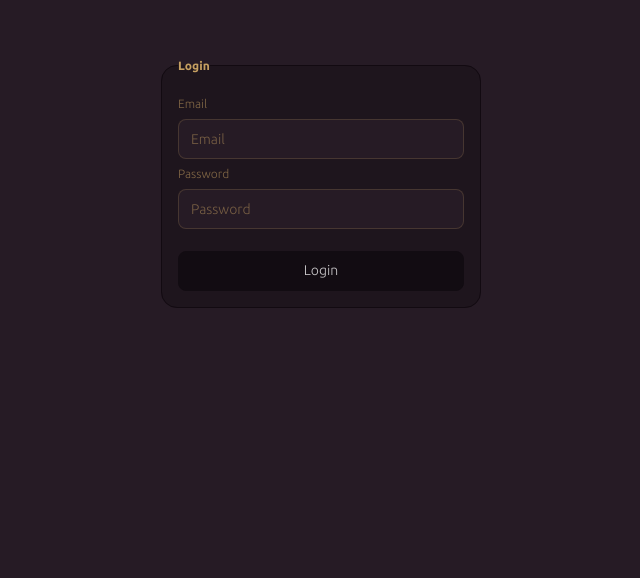
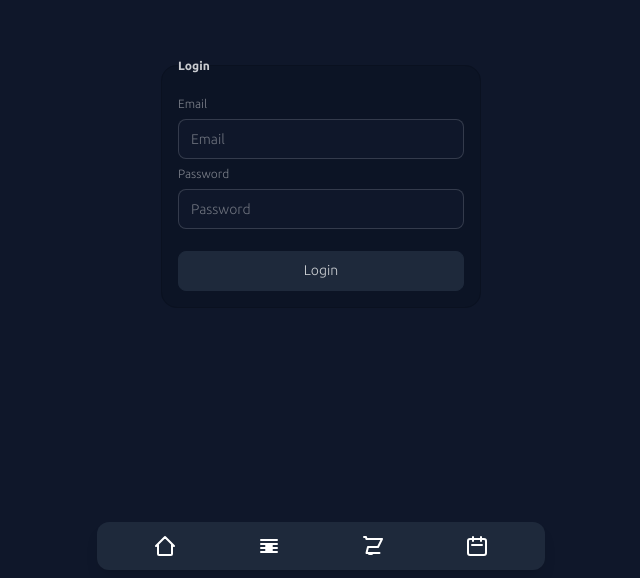
Before and after one commit to vnc-cmue/vue-to-do, a Vue app: page / in a window 1280 px wide. Shown: the part 222-800 px from the top of the page, without its empty margins (319-959 px from the left). Built offline with nearby package versions, Linux system fonts and the light colour scheme; no server answers; a web font is replaced by a local one.

Commit message:
[FEATURE] add todo header and edit app naviagtion

```diff
--- a/index.html
+++ b/index.html
@@ -1,5 +1,5 @@
 <!doctype html>
-<html lang="" data-theme="coffee" class="bg-base-100">
+<html lang="" data-theme="night" class="bg-base-100">
   <head>
     <meta charset="UTF-8" />
     <link rel="apple-touch-icon" href="./public/apple-touch-icon.png" />
--- a/src/App.vue
+++ b/src/App.vue
@@ -1,8 +1,10 @@
 <script setup lang="ts">
+import Navigation from './components/layout/app-naviagtion.vue'
 </script>
 
 <template>
     <RouterView />
+    <Navigation />
 </template>
 
 <style scoped></style>
--- a/src/assets/main.css
+++ b/src/assets/main.css
@@ -5,7 +5,7 @@
   themes:
     dark --default,
     dark --prefersdark,
-    coffee;
+    night;
 }
 
 h1,
--- a/src/components/layout/app-naviagtion.vue
+++ b/src/components/layout/app-naviagtion.vue
@@ -1,11 +1,35 @@
 <template>
-  <nav class="absolute bottom-2 place-items-center itemsce-center w-75 bg-base-300 flex justify-around p-2 text-white">
-    <RouterLink to="/home"><HomeIcon />Home</RouterLink>
-    <RouterLink to="/todo"><ListIcon />Check</RouterLink>
-    <RouterLink to="/shopping"><CartIcon />Einkauf</RouterLink>
-    <RouterLink to="/calendar"><CalendarIcon /></RouterLink>
+  <nav class="fixed bottom-2 left-1/2 -translate-x-1/2 w-[90%] max-w-md bg-neutral rounded-xl shadow-lg flex justify-around py-3 px-4 text-white z-50">
+    <RouterLink to="/home" class="tooltip tooltip-top" data-tip="Home">
+      <svg xmlns="http://www.w3.org/2000/svg" class="h-6 w-6" fill="none"
+           viewBox="0 0 24 24" stroke="currentColor">
+        <path stroke-linecap="round" stroke-linejoin="round" stroke-width="2"
+              d="M3 12l2-2m0 0l7-7 7 7M5 10v10a1 1 0 001 1h3m10-11l2 2m-2-2v10a1 1 0 01-1 1h-3m-6 0h6" />
+      </svg>
+    </RouterLink>
+
+    <RouterLink to="/todo" class="tooltip tooltip-top" data-tip="To-Do">
+      <svg xmlns="http://www.w3.org/2000/svg" class="h-6 w-6" fill="none"
+           viewBox="0 0 24 24" stroke="currentColor">
+        <path stroke-linecap="round" stroke-linejoin="round" stroke-width="2"
+              d="M9 12h6m-6 4h6M4 6h16M4 10h16M4 14h16M4 18h16" />
+      </svg>
+    </RouterLink>
+
+    <RouterLink to="/shopping" class="tooltip tooltip-top" data-tip="Einkauf">
+      <svg xmlns="http://www.w3.org/2000/svg" class="h-6 w-6" fill="none"
+           viewBox="0 0 24 24" stroke="currentColor">
+        <path stroke-linecap="round" stroke-linejoin="round" stroke-width="2"
+              d="M3 3h2l.4 2M7 13h10l4-8H5.4M7 13l-1.5 6h13m-9 0a1 1 0 102 0m-4 0a1 1 0 102 0" />
+      </svg>
+    </RouterLink>
+
+    <RouterLink to="/calendar" class="tooltip tooltip-top" data-tip="Kalender">
+      <svg xmlns="http://www.w3.org/2000/svg" class="h-6 w-6" fill="none"
+           viewBox="0 0 24 24" stroke="currentColor">
+        <path stroke-linecap="round" stroke-linejoin="round" stroke-width="2"
+              d="M8 7V3m8 4V3m-9 8h10m2 10H5a2 2 0 01-2-2V7a2 2 0 012-2h14a2 2 0 012 2v12a2 2 0 01-2 2z" />
+      </svg>
+    </RouterLink>
   </nav>
 </template>
-
-
-<script setup lang="ts"></script>
--- a/src/components/todo/to-do-filter.vue
+++ b/src/components/todo/to-do-filter.vue
@@ -1,6 +1,13 @@
 <template>
   <form class="filter mt-5">
     <input @click="filterTodo(false, false)" class="btn btn-error" type="reset" value="×" />
+    <input
+      @click="filterTodo(false, false)"
+      class="btn btn-outline btn-warning"
+      type="radio"
+      name="frameworks"
+      aria-label="Alle"
+    />
     <input
       @click="filterTodo(true, true)"
       class="btn btn-outline btn-warning"
@@ -15,6 +22,13 @@
       name="frameworks"
       aria-label="Erledigt"
     />
+    <input
+      @click="filterTodo(false, true)"
+      class="btn btn-outline btn-warning"
+      type="radio"
+      name="frameworks"
+      aria-label="Wichtig"
+    />
   </form>
 </template>
 
--- /dev/null
+++ b/src/components/todo/to-do-header.vue
@@ -0,0 +1,11 @@
+<template>
+  <div>
+    <div class="fixed bottom-18 right-8 z-50">
+      <label for="todoModal" class="btn btn-success w-16 h-16 text-xl">＋</label>
+    </div>
+  </div>
+</template>
+
+<script setup lang="ts">
+
+</script>
--- a/src/components/todo/to-do-item.vue
+++ b/src/components/todo/to-do-item.vue
@@ -4,7 +4,7 @@
     :class="[
       'card',
       'text-neutral-content',
-      'bg-base-300',
+      'bg-neutral',
       'my-4',
       'duration-300 ease-in-out',
       'cursor-pointer',
--- a/src/views/todo-view.vue
+++ b/src/views/todo-view.vue
@@ -3,11 +3,15 @@ import todoList from '@/components/todo/to-do-list.vue'
 import todoFilter from '@/components/todo/to-do-filter.vue'
 import todoTab from '@/components/layout/app-naviagtion.vue'
 import todoModal from '@/components/todo/to-do-modal.vue'
+import todoHeader from '@/components/todo/to-do-header.vue'
 </script>
 
 <template>
   <main class="max-w-screen-lg mx-auto px-4">
     <div class="flex flex-col place-items-center my-5">
+      <div>
+        <todoHeader />
+      </div>
       <div>
         <todoTab />
       </div>
@@ -20,10 +24,6 @@ import todoModal from '@/components/todo/to-do-modal.vue'
     </div>
     <todoModal />
 
-    <div class="fixed bottom-8 right-8 z-50">
-      <label for="todoModal" class="btn btn-success w-16 h-16 text-xl">＋</label>
-    </div>
-
   </main>
 </template>
 
```
